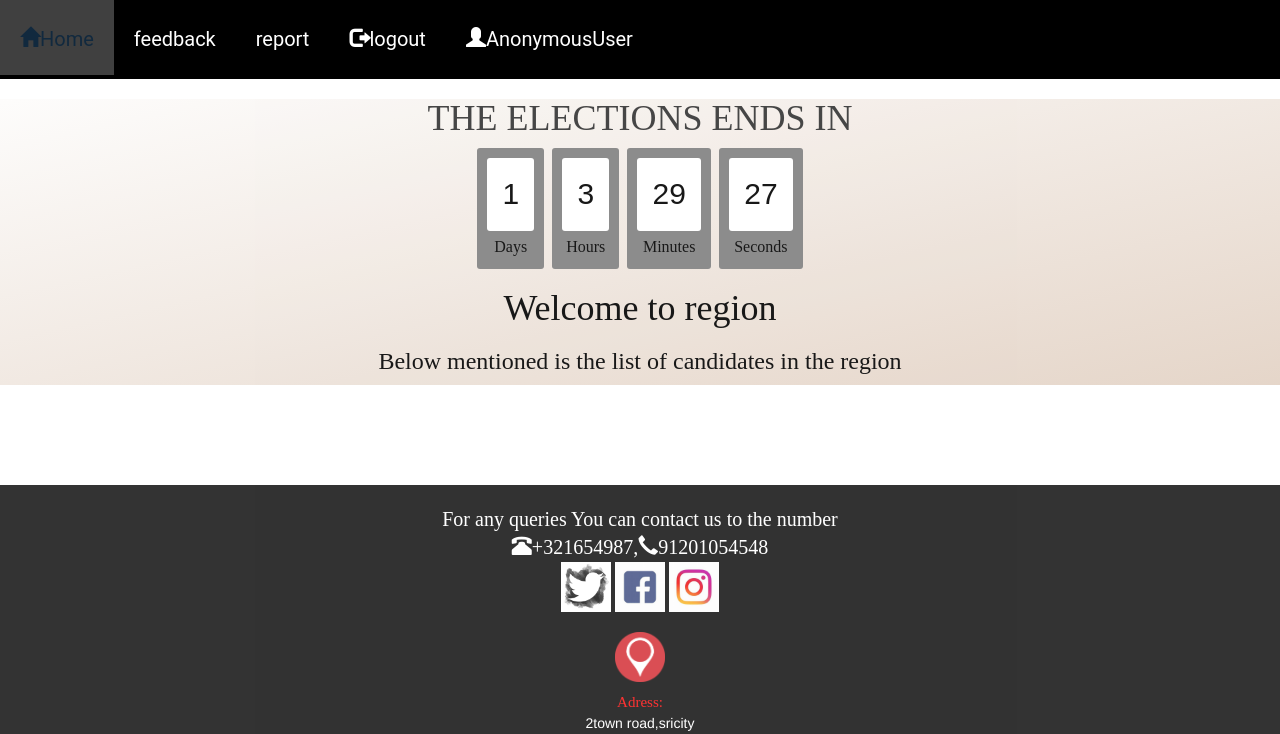
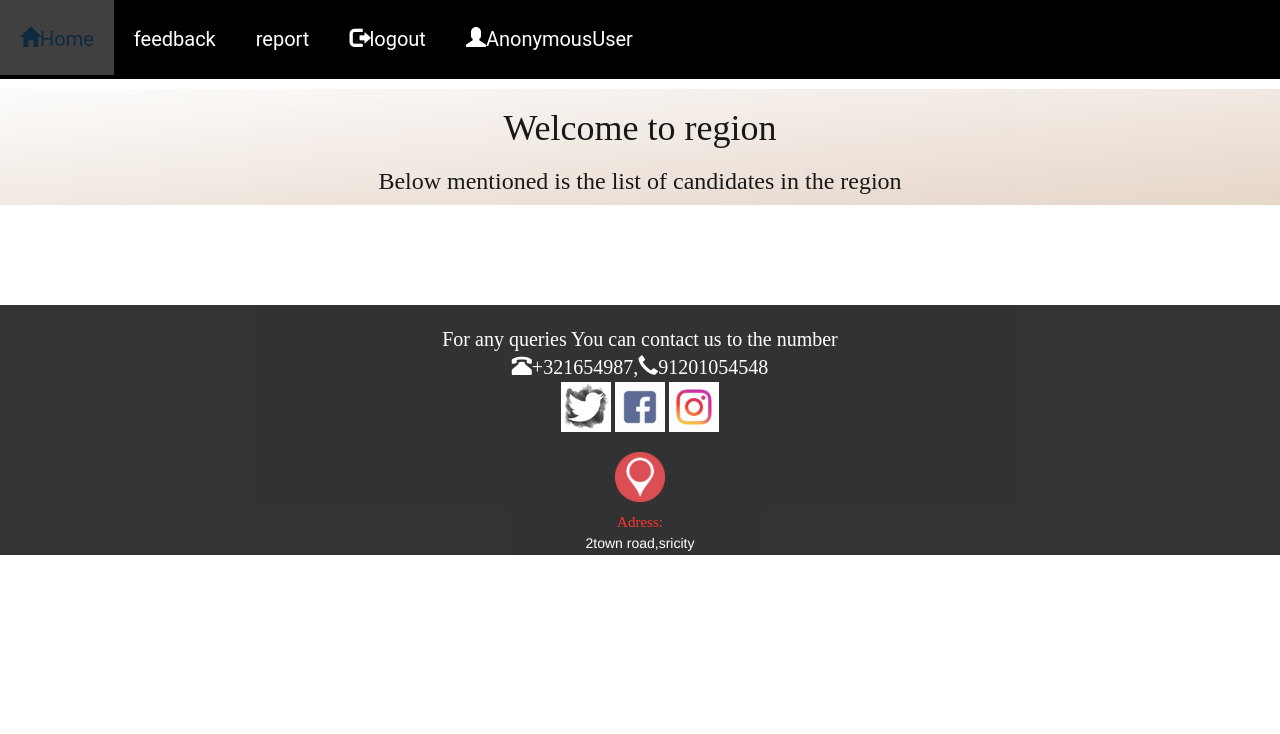
Before and after one commit to Kevv-J/ASE1, a Django app: template main_project/templates/trail/index6.html in a window 1280 px wide. Shown: the top 734 px of the page. Run offline with Django 3.2, Linux system fonts and the light colour scheme; the template is opened without the code that fills it, so the values that code supplies are empty; some libraries are stand-ins or nearby versions.

Commit message:
changed UI

```diff
--- a/main_project/evoting/models.py
+++ b/main_project/evoting/models.py
@@ -13,7 +13,8 @@
  ('6', 'WestBengal'),
  ('7', 'MadhyaPradesh'),
  ('8', 'Haryana'),
- ('9', 'Assam')
+ ('9', 'Assam'),
+('10','All')
 
 )
 
--- a/main_project/templates/trail/index6.html
+++ b/main_project/templates/trail/index6.html
@@ -29,27 +29,27 @@
 
    </div>
 
-    <div class="background">
+  <div class="background">
     <center>
-	<h1 id="demo1" style="font-family: 'Britannic Bold'">THE ELECTIONS ENDS IN </h1>
-	<div id="clockdiv">
-	  <div>
-		<span id="days"></span>
-		<div class="smalltext">Days</div>
-	  </div>
-	  <div>
-		<span id="hours"></span>
-		<div class="smalltext">Hours</div>
-	  </div>
-	  <div>
-		<span id="minutes"></span>
-		<div class="smalltext">Minutes</div>
-	  </div>
-	  <div>
-		<span id="seconds"></span>
-		<div class="smalltext">Seconds</div>
-	  </div>
-	</div>
+	<!--<h1 id="demo1" style="font-family: 'Britannic Bold'">THE ELECTIONS ENDS IN </h1>-->
+	<!--<div id="clockdiv">-->
+	  <!--<div>-->
+		<!--<span id="days"></span>-->
+		<!--<div class="smalltext">Days</div>-->
+	  <!--</div>-->
+	  <!--<div>-->
+		<!--<span id="hours"></span>-->
+		<!--<div class="smalltext">Hours</div>-->
+	  <!--</div>-->
+	  <!--<div>-->
+		<!--<span id="minutes"></span>-->
+		<!--<div class="smalltext">Minutes</div>2-->
+	  <!--</div>-->
+	  <!--<div>-->
+		<!--<span id="seconds"></span>-->
+		<!--<div class="smalltext">Seconds</div>-->
+	  <!--</div>-->
+	<!--</div>-->
 
         <div class="container">
         <h1 style=" font-family: 'Britannic Bold'">Welcome to region <b style="color: red;">{{ region }}</b></h1>
```
Also changed, not shown: main_project/db.sqlite3.
